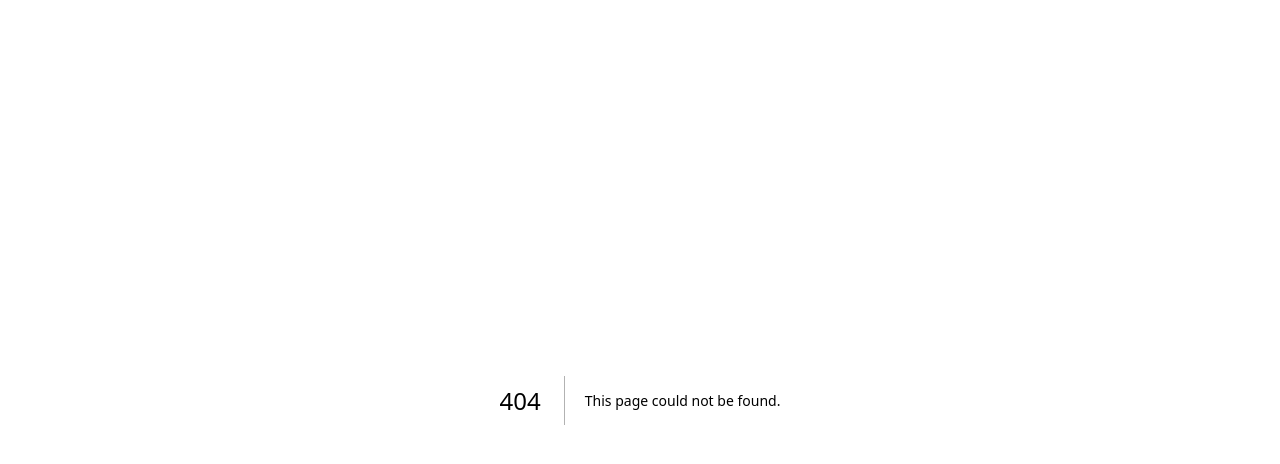
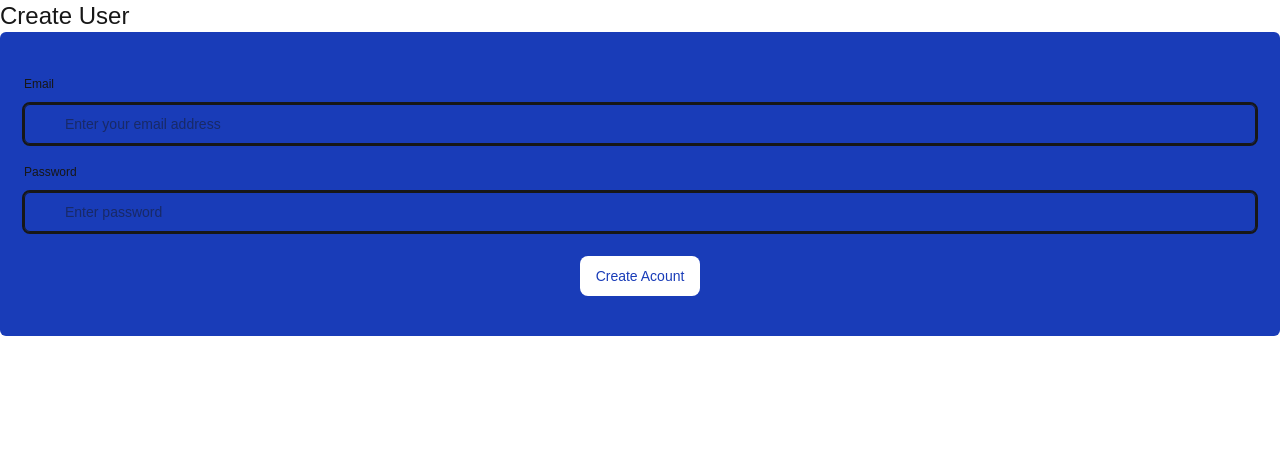
Before and after one commit to matheusnsilva7/Handcrafted-Haven, a Next.js app: page /users in a window 1280 px wide. Before the commit this address had no page. Shown: the top 464 px of the page. Built offline with nearby package versions, Linux system fonts and the light colour scheme.

Commit message:
Create User

```diff
--- /dev/null
+++ b/app/lib/actions.ts
@@ -0,0 +1,62 @@
+'use server';
+
+import { hashPassword } from '@/auth';
+// import { AuthError } from 'next-auth';
+
+import { z } from 'zod';
+import { revalidatePath } from 'next/cache';
+import { redirect } from 'next/navigation';
+// import postgres from 'postgres';
+
+// const sql = postgres(process.env.POSTGRES_URL!, { ssl: 'require' });
+
+const FormSchema = z.object({
+  id: z.string(),
+  email: z.string({ message: 'Please enter a email.' }),
+  password: z.string({ message: 'Please enter an pasword.' }),
+  date: z.string(),
+});
+
+const CreateInvoice = FormSchema.omit({ id: true, date: true });
+
+export type State = {
+  errors?: {
+    email?: string[];
+    password?: string[];
+  };
+  message?: string | null;
+};
+
+export async function createAcount(prevState: State, formData: FormData) {
+  const validatedFields = CreateInvoice.safeParse({
+    email: formData.get('email'),
+    password: formData.get('password'),
+  });
+
+  if (!validatedFields.success) {
+    return {
+      errors: validatedFields.error.flatten().fieldErrors,
+      message: 'There was a troble, check the fields..',
+    };
+  }
+
+  const { email, password } = validatedFields.data;
+  const safePassword = await hashPassword(password);
+  try {
+  // await sql`
+  //   INSERT INTO Users (email, password)
+  //   VALUES (${email}, ${password})
+  // `;
+  console.log('yay');
+  console.log(email);
+  console.log(safePassword);
+  } catch (error) {
+    console.error(error);
+    return {
+      message: 'Database Error: Failed to Create User.',
+    };
+  }
+
+  revalidatePath('/users/login');
+  redirect('/users/login');
+}
--- /dev/null
+++ b/app/ui/button.tsx
@@ -0,0 +1,19 @@
+import clsx from 'clsx';
+
+interface ButtonProps extends React.ButtonHTMLAttributes<HTMLButtonElement> {
+  children: React.ReactNode;
+}
+
+export function Button({ children, className, ...rest }: ButtonProps) {
+  return (
+    <button
+      {...rest}
+      className={clsx(
+        'flex h-10 items-center rounded-lg bg-white px-4 text-sm font-medium text-blue-800 transition-colors hover:bg-blue-500',
+        className,
+      )}
+    >
+      {children}
+    </button>
+  );
+}
--- /dev/null
+++ b/app/users/[id]/page.tsx
@@ -0,0 +1,3 @@
+export default function product() {
+  return <div>product item page</div>;
+}
--- /dev/null
+++ b/app/users/login/page.tsx
@@ -0,0 +1,18 @@
+import { Suspense } from 'react';
+import { Metadata } from 'next';
+// import Form from '@/app/users/ui/login-form'
+export const metadata: Metadata = {
+  title: 'Invoices',
+};
+
+export default async function Page() {
+  return (
+    <main>
+      <div className="w-full">
+        <div className="flex w-full items-center justify-between">
+          <h1 className={`text-2xl`}>Login</h1>
+        </div>
+      </div>
+    </main>
+  );
+}
--- /dev/null
+++ b/app/users/page.tsx
@@ -0,0 +1,19 @@
+import { Suspense } from 'react';
+import { Metadata } from 'next';
+import Form from '@/app/users/ui/create-user-form'
+export const metadata: Metadata = {
+  title: 'Invoices',
+};
+
+export default async function Page() {
+  return (
+    <main>
+      <div className="w-full">
+        <div className="flex w-full items-center justify-between">
+          <h1 className={`text-2xl`}>Create User</h1>
+        </div>
+        <Form/>
+      </div>
+    </main>
+  );
+}
--- /dev/null
+++ b/app/users/ui/create-user-form.tsx
@@ -0,0 +1,57 @@
+'use client';
+
+import Link from 'next/link';
+import { Button } from '@/app/ui/button';
+import { createAcount, State } from '@/app/lib/actions';
+import { useActionState } from 'react';
+
+export default function Form() {
+  const initialState: State = { message: null, errors: {} };
+  const [state, formAction] = useActionState(createAcount, initialState);
+
+  return (
+    <form action={formAction}>
+      <div className="rounded-md bg-blue-800 p-4 md:p-6">
+        <div className="mb-4">
+          <label
+            className="mb-3 mt-5 block text-xs font-medium text-white-900"
+            htmlFor="email"
+          >
+            Email
+          </label>
+          <div className="relative">
+            <input
+              className="peer block w-full rounded-md border border-white-900 py-[9px] pl-10 text-sm outline-2 placeholder:text-white-900"
+              id="email"
+              type="email"
+              name="email"
+              placeholder="Enter your email address"
+              required
+            />
+          </div>
+          <label
+            className="mb-3 mt-5 block text-xs font-medium text-white-900"
+            htmlFor="password"
+          >
+            Password
+          </label>
+          <div className="relative">
+            <input
+              className="peer block w-full rounded-md border border-white-900 py-[9px] pl-10 text-sm outline-2 placeholder:text-white-900"
+              id="password"
+              type="password"
+              name="password"
+              placeholder="Enter password"
+              required
+              minLength={6}
+            />
+          </div>
+        {/* <Button type="submit">Create Acount</Button> */}
+          <div className="mt-6 flex justify-center">
+            <Button type="submit">Create Acount</Button>
+          </div>
+      </div>
+      </div>
+    </form>
+  );
+}
--- /dev/null
+++ b/app/users/ui/login-form.tsx
@@ -0,0 +1,6 @@
+'use client';
+
+import Link from 'next/link';
+import { Button } from '@/app/ui/button';
+import { createAcount, State } from '@/app/lib/actions';
+import { useActionState } from 'react';
--- /dev/null
+++ b/auth.ts
@@ -0,0 +1,11 @@
+import bcrypt from 'bcrypt';
+
+export async function hashPassword(password:string) {
+    const hashedPassword = await bcrypt.hash(password, 10);
+    return hashedPassword
+}
+
+export async function loginSucces(password:string) {
+    const hashedPassword = await bcrypt.hash(password, 10);
+    return hashedPassword
+}
--- a/package.json
+++ b/package.json
@@ -9,12 +9,16 @@
     "lint": "eslint"
   },
   "dependencies": {
+    "bcrypt": "^6.0.0",
+    "clsx": "^2.1.1",
     "next": "16.2.0",
     "react": "19.2.4",
-    "react-dom": "19.2.4"
+    "react-dom": "19.2.4",
+    "zod": "^4.3.6"
   },
   "devDependencies": {
     "@tailwindcss/postcss": "^4",
+    "@types/bcrypt": "^6.0.0",
     "@types/node": "^20",
     "@types/react": "^19",
     "@types/react-dom": "^19",
--- /dev/null
+++ b/pnpm-workspace.yaml
@@ -0,0 +1,4 @@
+onlyBuiltDependencies:
+  - bcrypt
+  - sharp
+  - unrs-resolver
```
Also changed, not shown: 1 other file (tests, documents, lock files or other folders).
